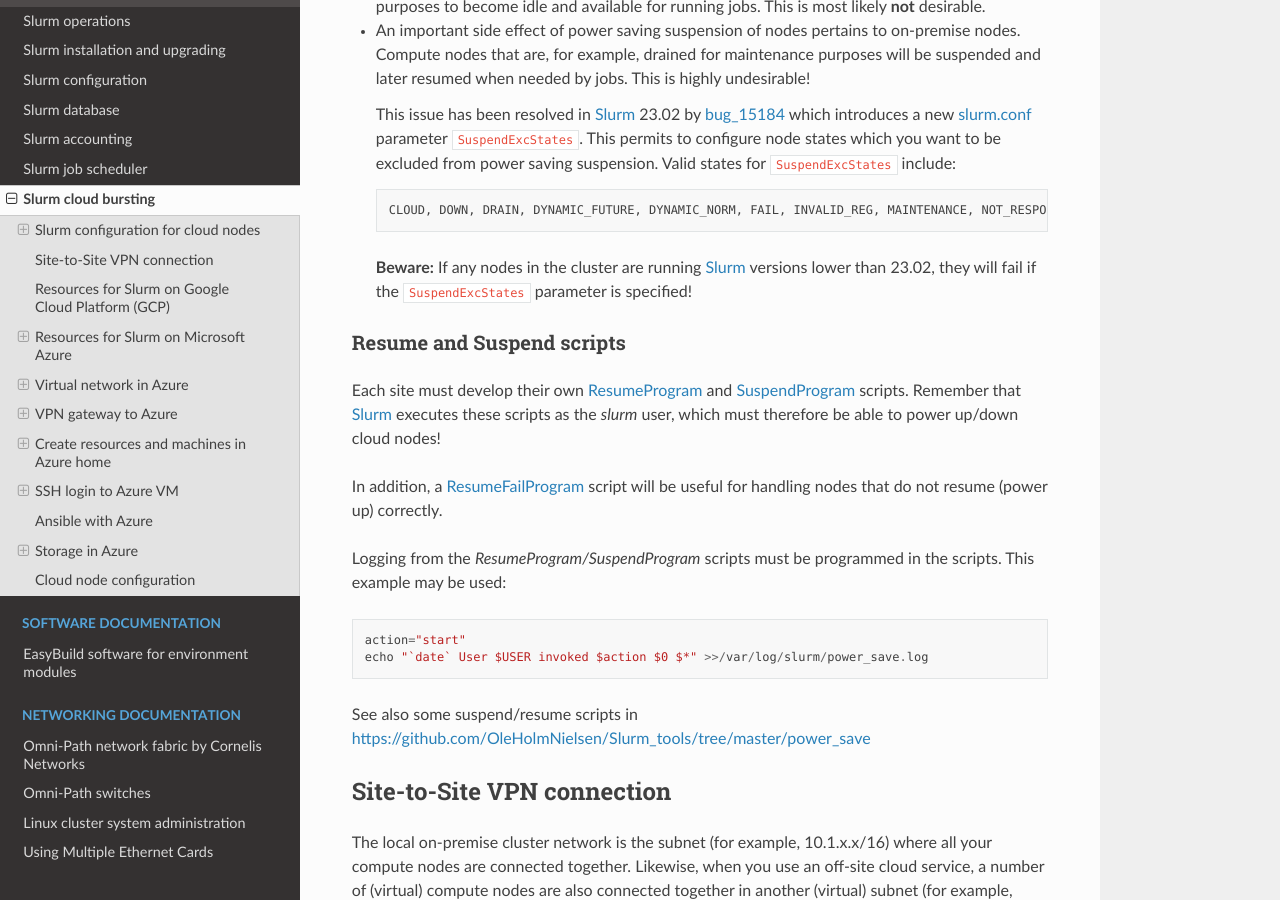
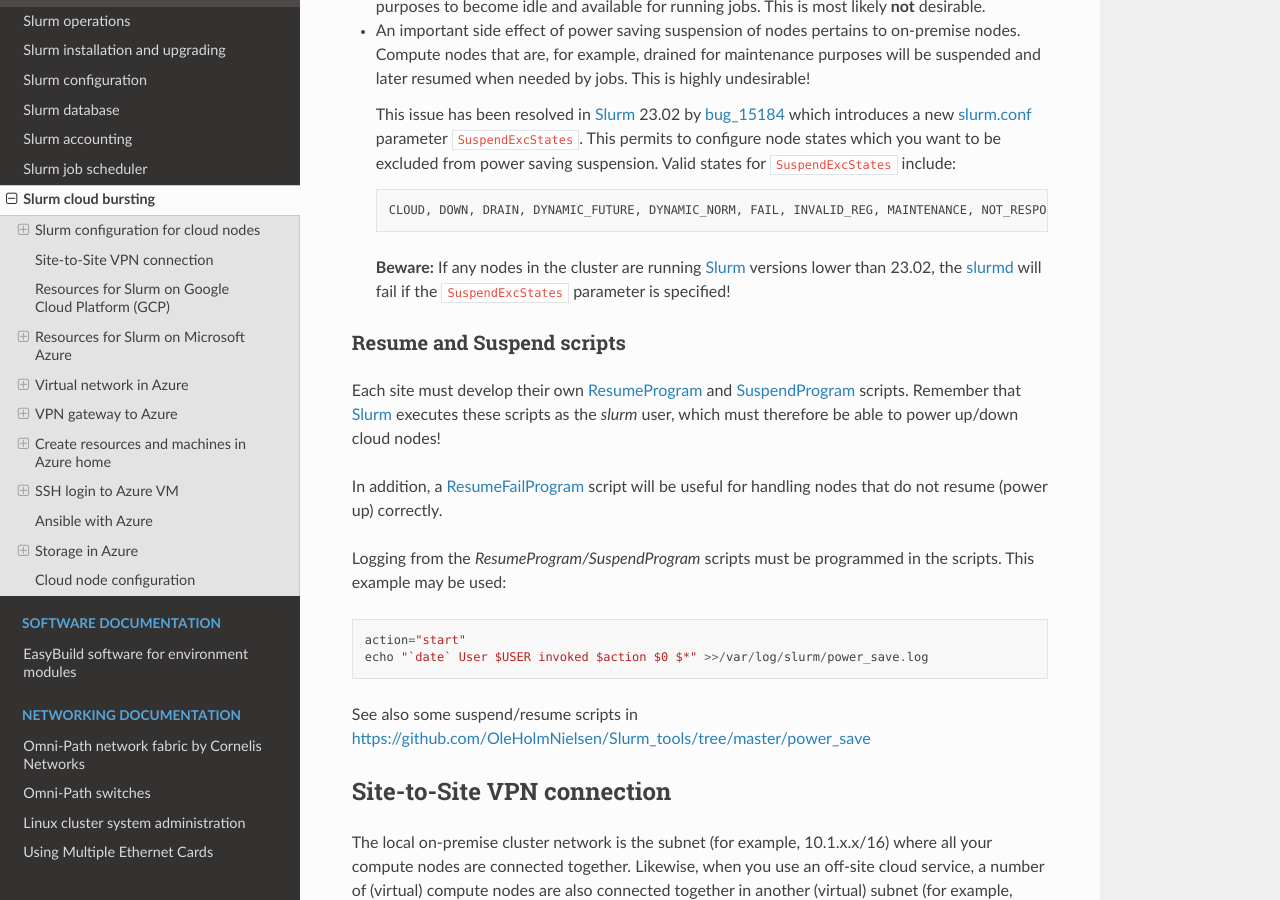
Before and after one commit to OleHolmNielsen/Niflheim_system, a Sphinx documentation site: the page built from docs/Slurm_cloud_bursting.rst, in a window 1280 px wide and 900 px high, scrolled down 2604 px. Built offline with Sphinx 7.4.7 and the Read the Docs theme 2.0.0, drawn with Linux system fonts in a browser that asks for light colours.

Commit message:
Minor edit

```diff
--- a/docs/Slurm_cloud_bursting.rst
+++ b/docs/Slurm_cloud_bursting.rst
@@ -107,11 +107,11 @@
 
     CLOUD, DOWN, DRAIN, DYNAMIC_FUTURE, DYNAMIC_NORM, FAIL, INVALID_REG, MAINTENANCE, NOT_RESPONDING, PERFCTRS, PLANNED, RESERVED
 
-  **Beware:** If any nodes in the cluster are running Slurm_ versions lower than 23.02, they will fail if the ``SuspendExcStates`` parameter is specified!
-
+  **Beware:** If any nodes in the cluster are running Slurm_ versions lower than 23.02, the slurmd_ will fail if the ``SuspendExcStates`` parameter is specified!
 
 .. _bug_14270: https://bugs.schedmd.com/show_bug.cgi?id=14270
 .. _bug_15184: https://bugs.schedmd.com/show_bug.cgi?id=15184
+.. _slurmd: https://slurm.schedmd.com/slurmd.html
 
 Resume and Suspend scripts
 --------------------------
```
